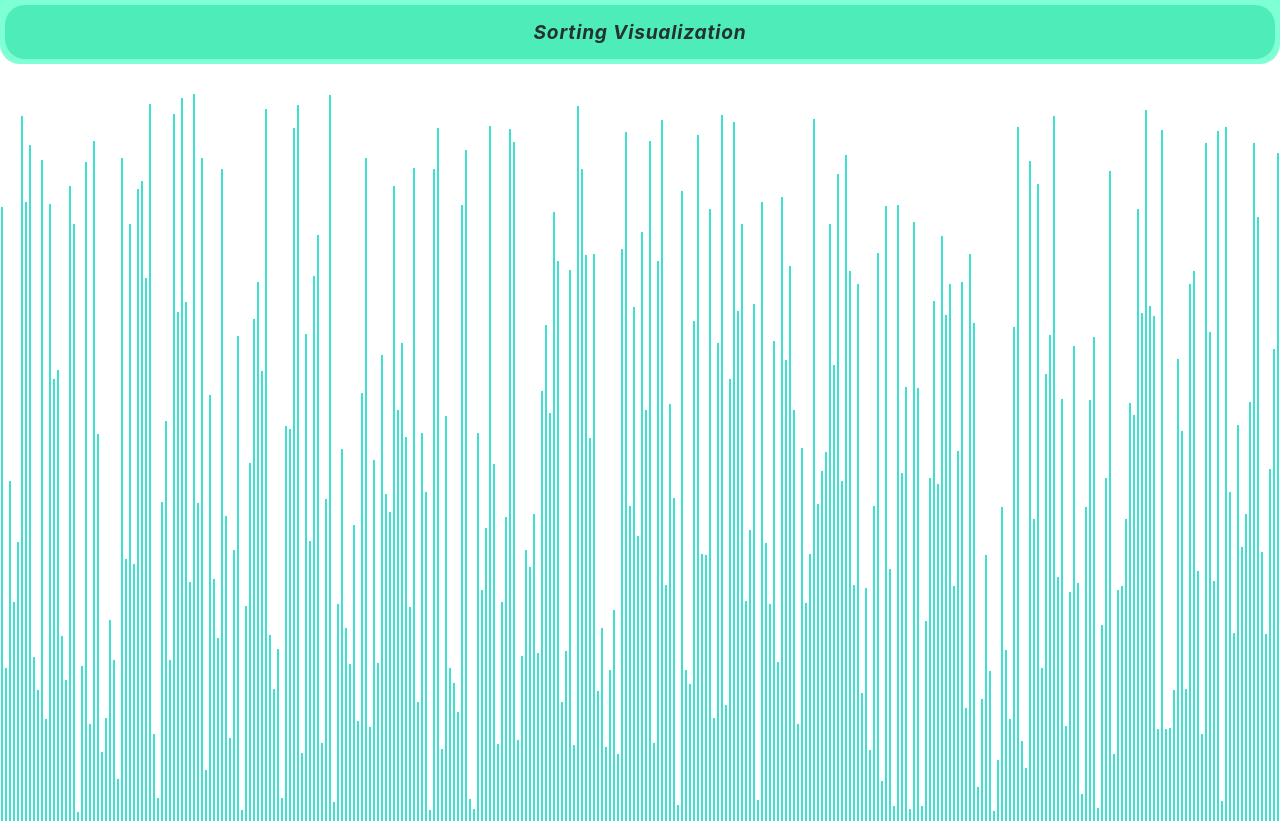
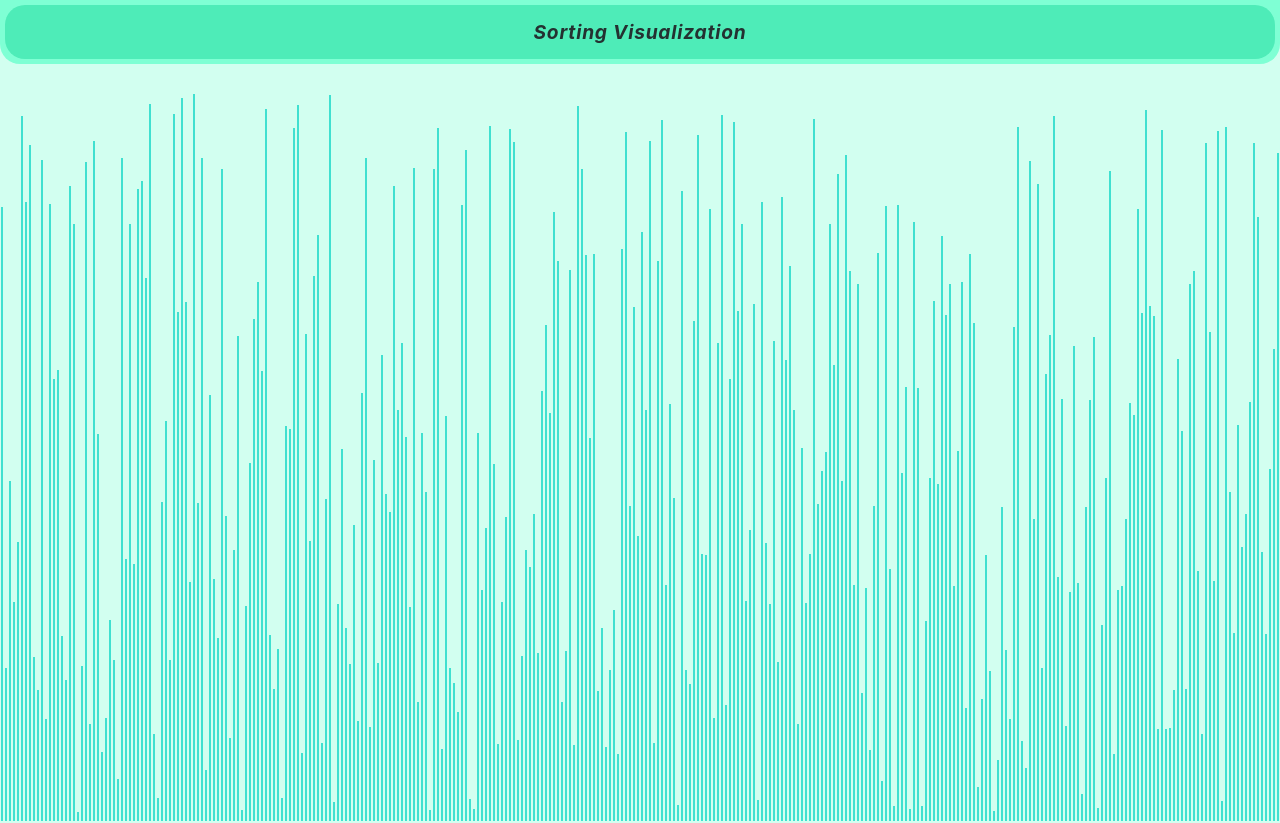
Before and after one commit to R4Lpf/sorting_visualization, a React (Create React App) app: page / in a window 1280 px wide. Shown: the top 823 px of the page. Built offline with nearby package versions, Linux system fonts and the light colour scheme.

Commit message:
ather css changes

```diff
--- a/src/SortingVisualizer/SortingVisualizer.css
+++ b/src/SortingVisualizer/SortingVisualizer.css
@@ -1,7 +1,15 @@
+body{
+    background-color: rgba(127, 255, 212, 0.192);
+    padding-bottom: 20px;
+}
+footer{
+    background-color: aquamarine;
+}
 .array-container{
     /* position:absolute; */
     left: 100px;
     align-self: center;
+
 }
 
 .array-bar {
--- a/src/SortingVisualizer/SortingVisualizer.jsx
+++ b/src/SortingVisualizer/SortingVisualizer.jsx
@@ -225,6 +225,7 @@ export default class SortingVisualizer extends React.Component{
                     </div>
                 </div>
             </body>
+
         );
     }
 }
```
